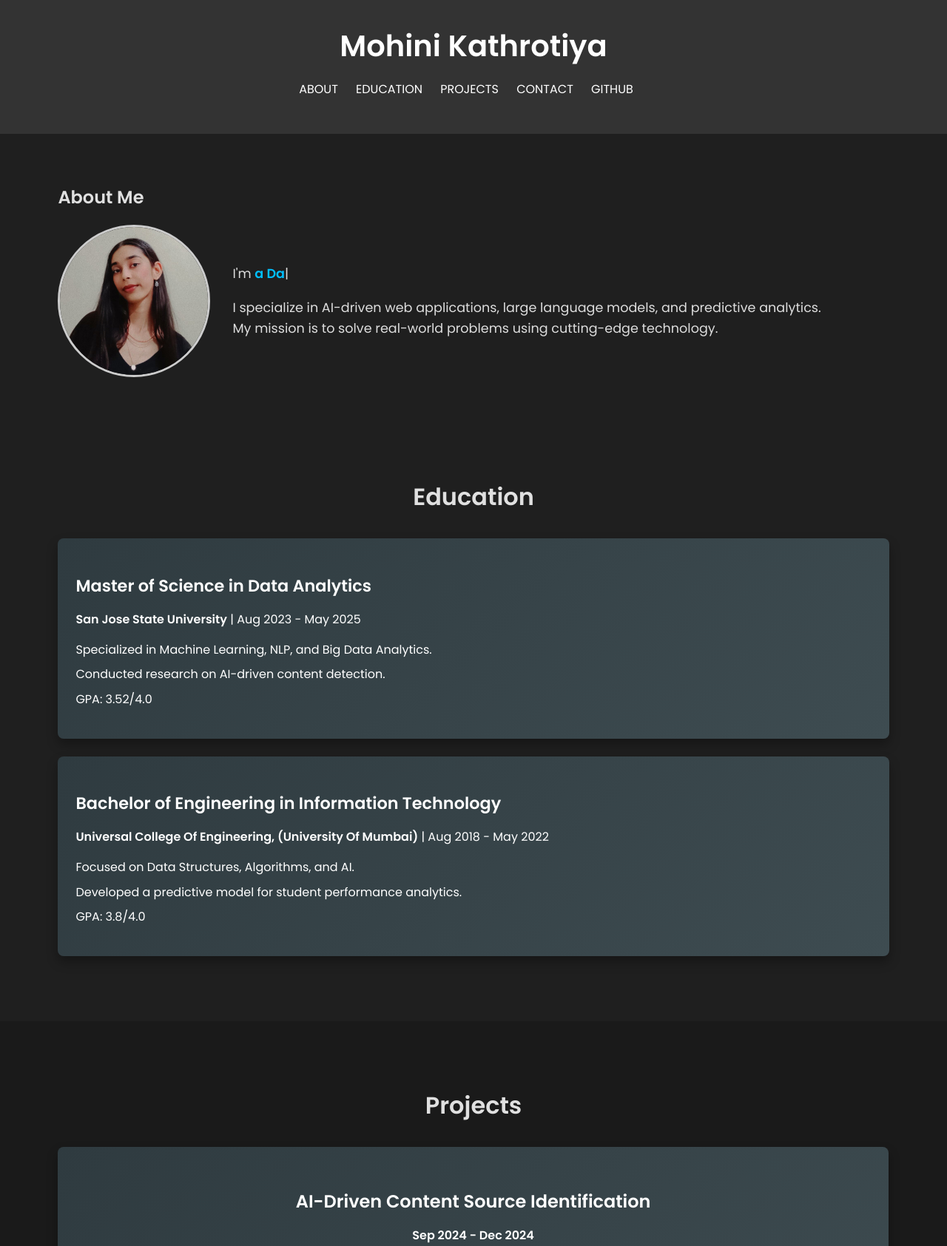
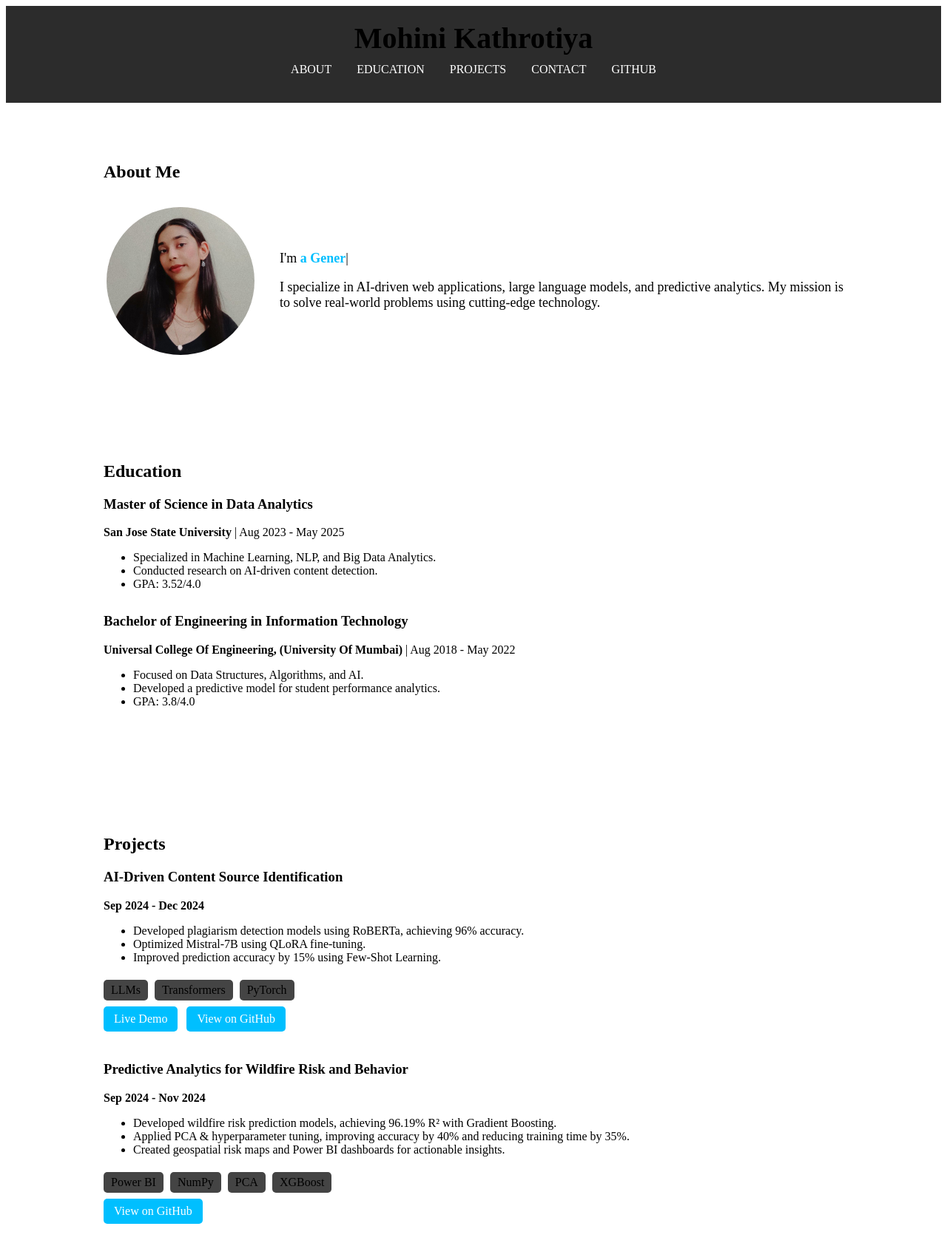
Before and after one commit to mohinikathro/mo1_test, a plain HTML site: page index.html in a window 1280 px wide. Shown: the top 1685 px of the page at 74% size. Drawn offline with nearby package versions, Linux system fonts and the light colour scheme.

Commit message:
changes made to style.css

```diff
--- a/style.css
+++ b/style.css
@@ -1,97 +1,68 @@
-/* ========== General Styling ========== */
+  <style>
     body {
       font-family: 'Poppins', sans-serif;
       margin: 0;
-    padding: 0;
-    background: #121212;
-    color: #e0e0e0;
+      background-color: #1e1e1e;
+      color: white;
     }
 
-a {
-    text-decoration: none;
-    color: inherit;
-}
-
-/* ========== Header ========== */
     header {
-    background-color: #333;
-    color: #fff;
-    padding: 2rem 0;
+      background-color: #2c2c2c;
+      padding: 20px 0;
       text-align: center;
     }
 
     header h1 {
       margin: 0;
-    font-size: 2.5rem;
-    font-weight: 600;
+      font-size: 2.5em;
     }
 
-header p {
-    font-size: 1.1rem;
-    margin: 0.5rem 0;
-    font-weight: 300;
-}
-
-/* ========== Navigation ========== */
     nav ul {
       list-style: none;
       padding: 0;
-    margin: 1rem 0;
+      margin-top: 10px;
     }
 
     nav ul li {
-    display: inline;
-    margin-right: 20px;
+      display: inline-block;
+      margin: 0 15px;
     }
 
     nav ul li a {
-    color: #fff;
-    font-weight: 500;
-    text-transform: uppercase;
-    font-size: 1rem;
-    transition: color 0.3s;
+      color: white;
+      text-decoration: none;
     }
 
-nav ul li a:hover {
-    color: #FFD700;
+    section {
+      padding: 60px 20px;
     }
 
-/* ========== Container ========== */
     .container {
       width: 90%;
-    max-width: 1200px;
+      max-width: 1000px;
       margin: auto;
-    padding: 0 2rem;
     }
 
-/* ========== About Section ========== */
-#about {
-    padding: 3rem 1rem;
-    background-color: #1f1f1f;
-}
-
-.about-content,
-.abou-content {
+    .about-content {
       display: flex;
       align-items: center;
-    justify-content: flex-start;
       gap: 30px;
       flex-wrap: wrap;
+      margin-top: 30px;
     }
 
     .about-photo {
       width: 200px;
       height: 200px;
+      border-radius: 50%;
       object-fit: cover;
-    border-radius: 50%;
-    border: 3px solid #ccc;
+      border: 4px solid #fff;
     }
 
     .about-text {
       flex: 1;
       min-width: 250px;
       font-size: 18px;
-    color: #ddd;
     }
 
     .typed-text {
@@ -99,224 +70,37 @@ nav ul li a:hover {
       color: #00bfff;
     }
 
-#about p {
-    font-size: 1.1rem;
-    max-width: 800px;
-    line-height: 1.6;
-}
-
-/* ========== Education Section ========== */
-#education {
-    padding: 4rem 1rem;
-    background-color: #1f1f1f;
-    text-align: left;
-}
-
-#education h2 {
-    font-size: 2rem;
-    margin-bottom: 2rem;
-    font-weight: 600;
+    footer {
       text-align: center;
-}
-
-.education-item {
-    background: linear-gradient(135deg, #2f3b40, #3e4c51);
-    color: #fff;
-    border-radius: 8px;
-    padding: 1.5rem;
-    margin-bottom: 1.5rem;
-    box-shadow: 0 8px 15px rgba(0, 0, 0, 0.3);
-    transition: transform 0.3s ease, box-shadow 0.3s ease;
-}
-
-.education-item:hover {
-    transform: translateY(-5px);
-    box-shadow: 0 12px 30px rgba(0, 0, 0, 0.4);
-}
-
-.education-item h3 {
-    font-size: 1.4rem;
-    margin-bottom: 0.5rem;
-    font-weight: 600;
-}
-
-.education-item p {
-    font-size: 1rem;
-    margin-bottom: 0.5rem;
-    font-weight: 500;
-}
-
-.education-item ul {
-    list-style: none;
-    padding: 0;
-}
-
-.education-item ul li {
-    font-size: 1rem;
-    line-height: 1.6;
-    margin-bottom: 0.5rem;
-}
-
-/* ========== Projects Section ========== */
-#projects {
-    padding: 4rem 1rem;
-    background-color: #1a1a1a;
-    text-align: center;
-}
-
-#projects h2 {
-    font-size: 2rem;
-    margin-bottom: 2rem;
-    font-weight: 600;
-}
-
-.project {
-    background: linear-gradient(135deg, #2f3b40, #3e4c51);
-    color: #fff;
-    border-radius: 8px;
-    box-shadow: 0 8px 15px rgba(0, 0, 0, 0.3);
-    padding: 2rem;
-    margin-bottom: 2rem;
-    transition: transform 0.3s ease, box-shadow 0.3s ease;
-}
-
-.project:hover {
-    transform: translateY(-10px);
-    box-shadow: 0 12px 30px rgba(0, 0, 0, 0.4);
-}
-
-.project h3 {
-    font-size: 1.5rem;
-    margin-bottom: 0.8rem;
-    font-weight: 600;
-}
-
-.project ul {
-    list-style: none;
-    padding: 0;
-    margin-bottom: 1rem;
-}
-
-.project ul li {
-    font-size: 1rem;
-    line-height: 1.6;
-    margin-bottom: 0.5rem;
-}
-
-/* ========== Skills ========== */
-.skills-container {
-    margin-bottom: 15px;
+      padding: 20px;
+      background-color: #2c2c2c;
+      margin-top: 50px;
     }
 
     .btn-skills {
       display: inline-block;
-    padding: 6px 12px;
-    margin: 5px;
-    font-size: 14px;
-    font-weight: 600;
-    border-radius: 8px;
-    background: linear-gradient(135deg, #ff7e5f, #feb47b);
-    color: white;
-    text-align: center;
-    transition: all 0.3s ease-in-out;
+      background: #444;
+      padding: 5px 10px;
+      border-radius: 5px;
+      margin: 5px 5px 0 0;
     }
 
-.btn-skills:hover {
-    transform: scale(1.05);
-    background: linear-gradient(135deg, #feb47b, #ff7e5f);
-}
-
-/* ========== Buttons ========== */
-.btn-container {
-    margin-top: 10px;
-}
-
-.project .btn {
-    padding: 10px 20px;
-    background-color: #4CAF50;
-    color: #fff;
-    font-weight: 600;
-    border-radius: 4px;
-    transition: background-color 0.3s;
-}
-
-.project .btn:hover {
-    background-color: #45a049;
-}
-
-/* ========== Contact Section ========== */
-#contact {
-    padding: 3rem 1rem;
-    background-color: #1f1f1f;
-    text-align: center;
-}
-
-#contact h2 {
-    font-size: 2rem;
-    margin-bottom: 1.5rem;
-    font-weight: 600;
-}
-
-#contact i {
-    margin-right: 8px;
-    font-size: 1.2rem;
-    color: #4CAF50;
-}
-
-#contact i:hover {
-    color: #FFD700;
-}
-
-/* ========== Footer ========== */
-footer {
-    background-color: #333;
-    color: #fff;
-    text-align: center;
-    padding: 1rem 0;
-    margin-top: 3rem;
-}
-
-/* ========== Responsive Design ========== */
-@media (max-width: 768px) {
-    .abou-content,
-    .about-content {
-        flex-direction: column;
-        align-items: center;
-        text-align: center;
-    }
-}
-
-@media (max-width: 480px) {
-    header {
-        padding: 1.5rem 0;
-    }
-
-    header h1 {
-        font-size: 1.8rem;
-    }
-
-    header p {
-        font-size: 1rem;
+    .btn-container .btn {
+      display: inline-block;
+      background-color: #00bfff;
+      color: white;
+      padding: 8px 14px;
+      margin: 8px 8px 0 0;
+      text-decoration: none;
+      border-radius: 5px;
     }
 
     .project {
-        padding: 1.2rem;
+      margin-bottom: 40px;
     }
 
-    .project h3 {
-        font-size: 1.1rem;
+    .education-item {
+      margin-bottom: 30px;
     }
 
-    .project ul li {
-        font-size: 0.85rem;
-    }
-
-    .btn {
-        padding: 8px 15px;
-    }
-
-    #contact p,
-    #about p {
-        font-size: 1rem;
-    }
-}
+  </style>
```
Lines whose indentation alone changed are shown as unchanged.
